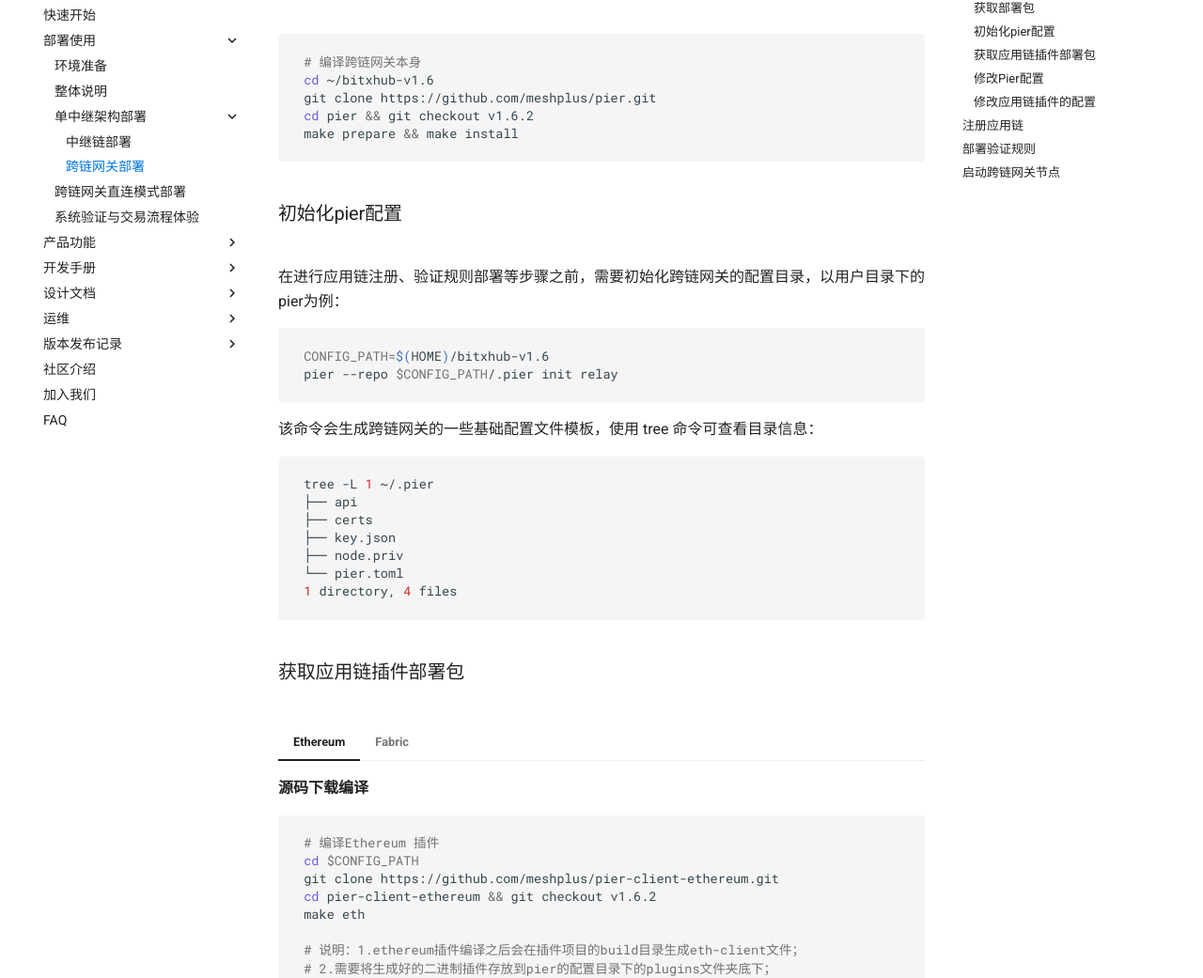
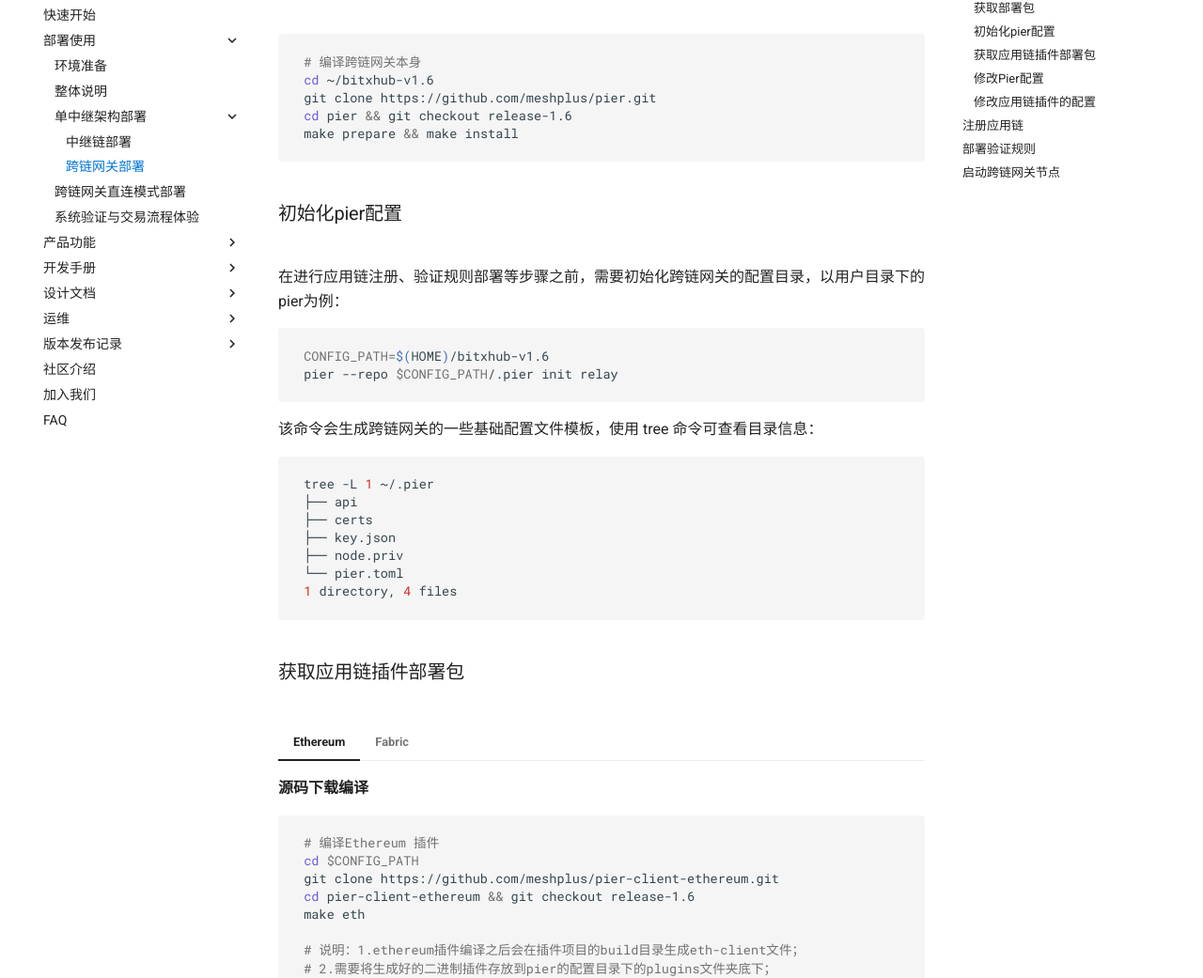
Before and after one commit to meshplus/bitxhub-docs, an MkDocs documentation site: the page built from docs/bitxhub/usage/single_bitxhub/deploy_pier.md, in a window 1280 px wide and 1400 px high, scrolled down 1337 px. Shown: the part 146-1187 px from the top of the window at 94% size. Built offline with MkDocs 1.6.1 and Material for MkDocs 9.7.7, drawn with Linux system fonts in a browser that asks for light colours; comment, search, counter and statistics services are not loaded; the version menu is left out.

Commit message:
update 1.6

````diff
--- a/docs/bitxhub/usage/single_bitxhub/deploy_pier.md
+++ b/docs/bitxhub/usage/single_bitxhub/deploy_pier.md
@@ -45,7 +45,7 @@
     Step2: 获取需要部署的合约文件并解压
     ```
     git clone https://github.com/meshplus/pier-client-fabric.git
-    cd pier-client-fabric && git checkout v1.6.2
+    cd pier-client-fabric && git checkout release-1.6
     # 需要部署的合约文件就在example目录下
     #解压即可
     unzip -q contracts.zip
@@ -75,7 +75,7 @@
 # 编译跨链网关本身
 cd ~/bitxhub-v1.6
 git clone https://github.com/meshplus/pier.git
-cd pier && git checkout v1.6.2
+cd pier && git checkout release-1.6
 make prepare && make install
 ```
 
@@ -110,7 +110,7 @@
     # 编译Ethereum 插件
     cd $CONFIG_PATH
     git clone https://github.com/meshplus/pier-client-ethereum.git
-    cd pier-client-ethereum && git checkout v1.6.2
+    cd pier-client-ethereum && git checkout release-1.6
     make eth
 
     # 说明：1.ethereum插件编译之后会在插件项目的build目录生成eth-client文件；
@@ -131,7 +131,7 @@
     # 编译Fabric插件
     cd $CONFIG_PATH
     git clone https://github.com/meshplus/pier-client-fabric.git
-    cd pier-client-fabric && git checkout v1.6.2
+    cd pier-client-fabric && git checkout release-1.6
     make fabric1.4
 
     # 说明：1.fabric插件编译之后会在插件项目的build目录生成fabric-client-1.4文件；
````
Also changed, not shown: docs/bitxhub/usage/single_bitxhub/deploy_bitxhub.md (+1 -1 lines).
